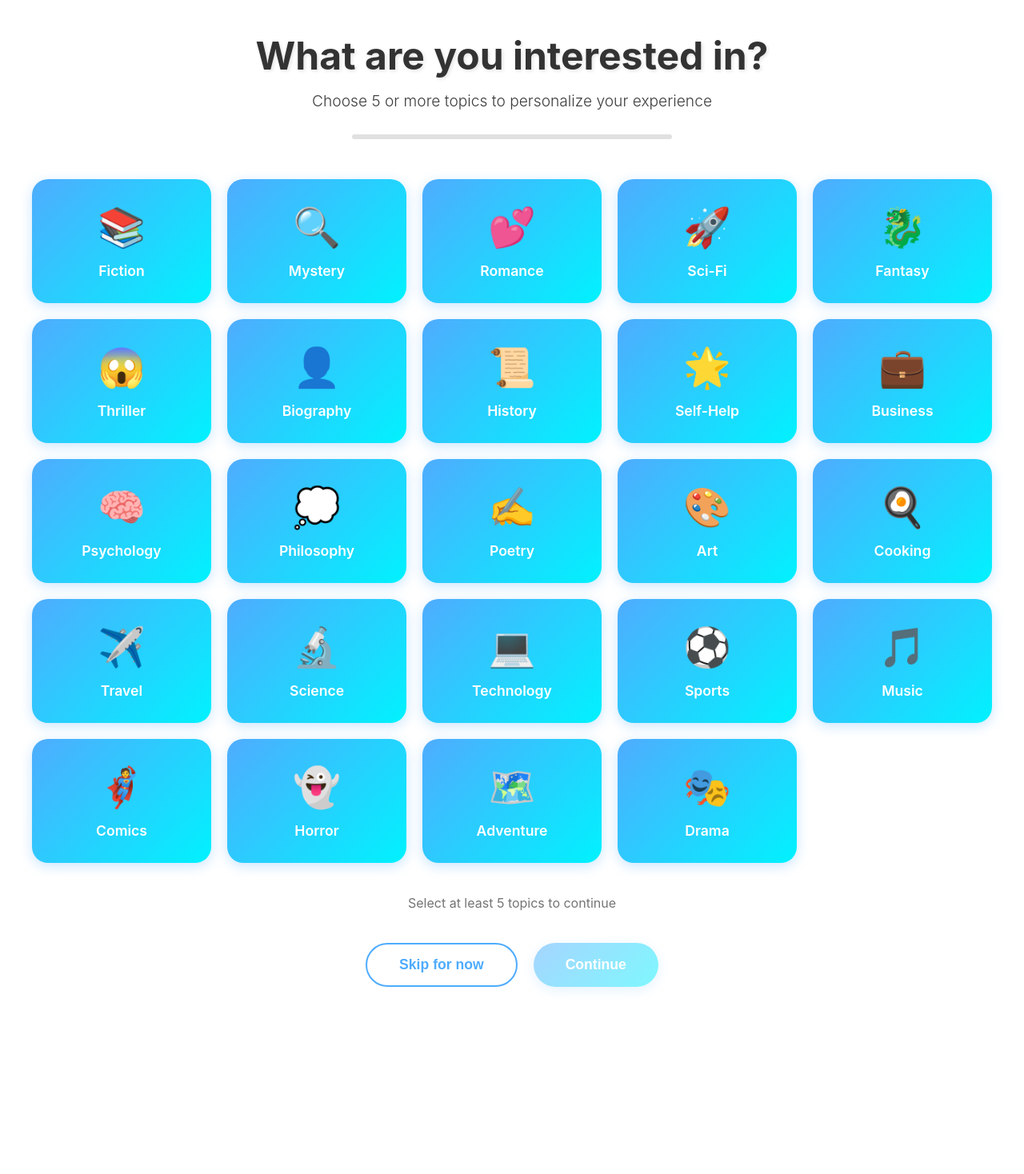
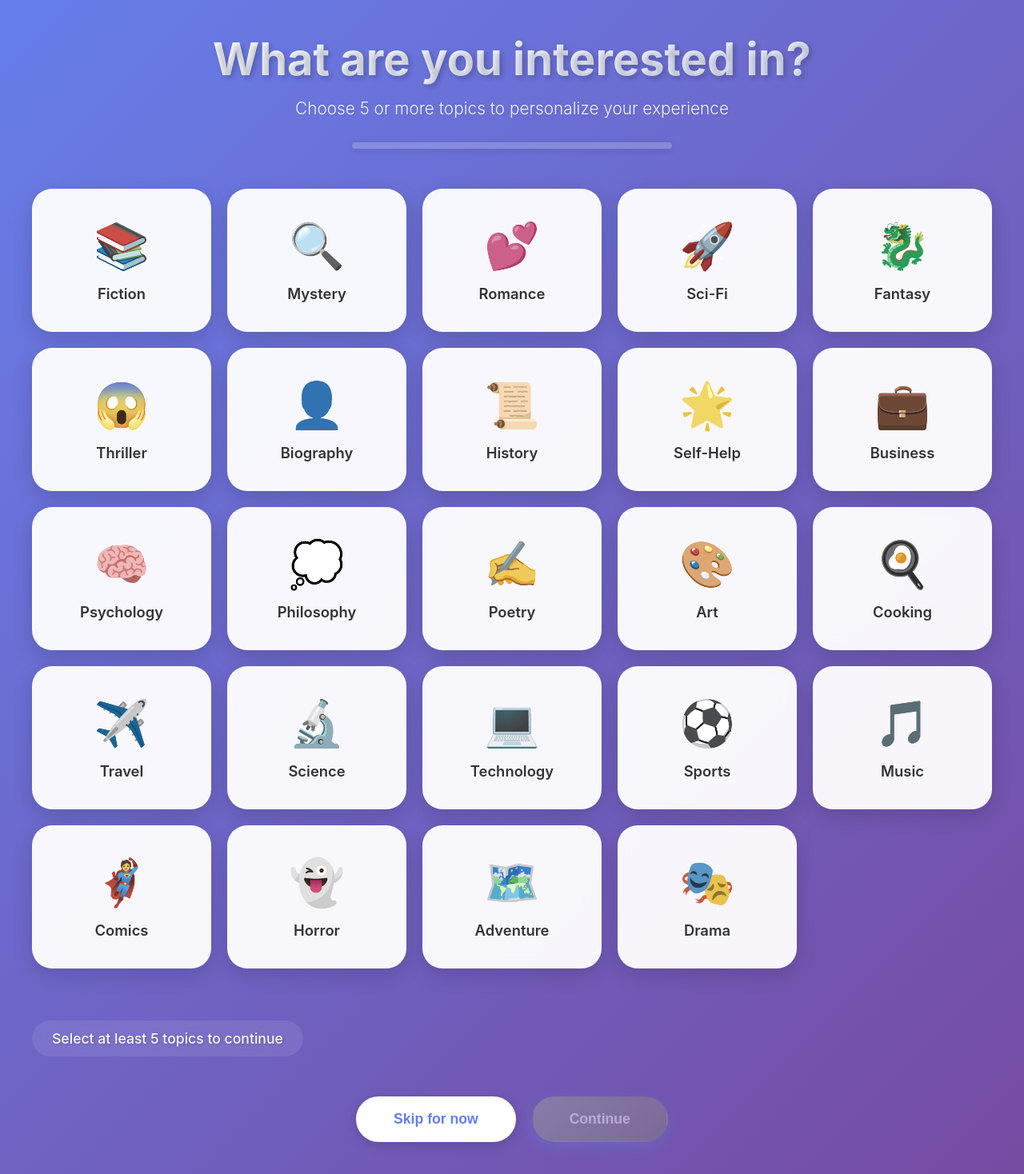
Before and after one commit to rmahale04/Book-Recommendation-System, a Flask app: template templates/interest.html in a window 1280 px wide. Shown: the whole page at 80% size. Before the commit the page ends 1239 px from the top, so only its background shows below. Run offline with Flask 3, Linux system fonts and the light colour scheme; the template is opened without the code that fills it, so the values that code supplies are empty.

Commit message:
change color to purple

```diff
--- a/templates/interest.html
+++ b/templates/interest.html
@@ -13,7 +12,7 @@
 
 body {
     font-family: -apple-system, BlinkMacSystemFont, 'Segoe UI', Roboto, Oxygen, Ubuntu, Cantarell, sans-serif;
-            background: #ffffff;
+    background: linear-gradient(135deg, #667eea 0%, #764ba2 100%);
     min-height: 100vh;
     padding: 40px 20px;
 }
@@ -25,39 +24,48 @@
 
 .header {
     text-align: center;
-            color: #333;
+    color: white;
     margin-bottom: 50px;
     animation: fadeInDown 0.8s ease;
 }
 
 .header h1 {
-            font-size: 3rem;
+    font-size: 3.5rem;
     font-weight: 700;
     margin-bottom: 15px;
-            text-shadow: 2px 2px 4px rgba(0, 0, 0, 0.1);
+    text-shadow: 3px 3px 6px rgba(0, 0, 0, 0.2);
+    background: linear-gradient(135deg, #ffffff 0%, #e0e7ff 100%);
+    -webkit-background-clip: text;
+    -webkit-text-fill-color: transparent;
+    background-clip: text;
 }
 
 .header p {
-            font-size: 1.2rem;
+    font-size: 1.3rem;
     opacity: 0.95;
     font-weight: 300;
+    color: rgba(255, 255, 255, 0.95);
+    text-shadow: 1px 1px 3px rgba(0, 0, 0, 0.1);
 }
 
 .progress-bar {
-            background: #e0e0e0;
-            height: 6px;
-            border-radius: 10px;
+    background: rgba(255, 255, 255, 0.2);
+    backdrop-filter: blur(10px);
+    height: 8px;
+    border-radius: 20px;
     margin: 30px auto;
     max-width: 400px;
     overflow: hidden;
+    box-shadow: 0 2px 10px rgba(0, 0, 0, 0.1);
 }
 
 .progress-fill {
     height: 100%;
-            background: #4facfe;
-            border-radius: 10px;
+    background: linear-gradient(90deg, #4facfe 0%, #00f2fe 100%);
+    border-radius: 20px;
     width: 0%;
-            transition: width 0.3s ease;
+    transition: width 0.5s ease;
+    box-shadow: 0 0 10px rgba(79, 172, 254, 0.5);
 }
 
 .interests-grid {
@@ -69,15 +77,17 @@
 }
 
 .interest-card {
-            background: linear-gradient(135deg, #4facfe 0%, #00f2fe 100%);
-            border-radius: 20px;
-            padding: 30px 20px;
+    background: rgba(255, 255, 255, 0.95);
+    backdrop-filter: blur(10px);
+    border-radius: 25px;
+    padding: 35px 25px;
     text-align: center;
     cursor: pointer;
     transition: all 0.3s ease;
-            box-shadow: 0 4px 15px rgba(79, 172, 254, 0.3);
+    box-shadow: 0 8px 25px rgba(0, 0, 0, 0.15);
     position: relative;
     overflow: hidden;
+    border: 2px solid rgba(255, 255, 255, 0.3);
 }
 
 .interest-card::before {
@@ -87,20 +97,22 @@
     left: 0;
     right: 0;
     bottom: 0;
-            background: linear-gradient(135deg, #0066cc 0%, #0099ff 100%);
+    background: linear-gradient(135deg, #4facfe 0%, #00f2fe 100%);
     opacity: 0;
     transition: opacity 0.3s ease;
     z-index: 0;
 }
 
 .interest-card:hover {
-            transform: translateY(-5px);
-            box-shadow: 0 8px 25px rgba(79, 172, 254, 0.4);
+    transform: translateY(-8px);
+    box-shadow: 0 12px 35px rgba(79, 172, 254, 0.4);
+    border-color: rgba(79, 172, 254, 0.5);
 }
 
 .interest-card.selected {
     transform: scale(1.05);
-            box-shadow: 0 8px 30px rgba(0, 102, 204, 0.5);
+    box-shadow: 0 10px 40px rgba(79, 172, 254, 0.6);
+    border-color: #4facfe;
 }
 
 .interest-card.selected::before {
@@ -108,25 +120,28 @@
 }
 
 .interest-icon {
-            font-size: 3rem;
+    font-size: 3.5rem;
     margin-bottom: 15px;
     position: relative;
     z-index: 1;
     transition: transform 0.3s ease;
+    filter: grayscale(0.3);
 }
 
 .interest-card:hover .interest-icon {
+    transform: scale(1.15) rotate(5deg);
+    filter: grayscale(0);
+}
+
+.interest-card.selected .interest-icon {
+    filter: grayscale(0) brightness(1.3) drop-shadow(0 0 10px rgba(255, 255, 255, 0.5));
     transform: scale(1.1);
 }
 
-        .interest-card.selected .interest-icon {
-            filter: grayscale(0) brightness(1.2);
-        }
-
 .interest-name {
-            font-size: 1.1rem;
+    font-size: 1.15rem;
     font-weight: 600;
-            color: white;
+    color: #333;
     position: relative;
     z-index: 1;
     transition: color 0.3s ease;
@@ -169,12 +186,12 @@
     display: flex;
     justify-content: center;
     gap: 20px;
-            margin-top: 40px;
+    margin-top: 50px;
     animation: fadeInUp 1s ease;
 }
 
 .btn {
-            padding: 15px 40px;
+    padding: 16px 45px;
     border: none;
     border-radius: 30px;
     font-size: 1.1rem;
@@ -183,47 +200,60 @@
     transition: all 0.3s ease;
     text-decoration: none;
     display: inline-block;
+    box-shadow: 0 4px 15px rgba(0, 0, 0, 0.15);
 }
 
 .btn-skip {
     background: white;
-            color: #4facfe;
-            border: 2px solid #4facfe;
+    color: #667eea;
+    border: 2px solid white;
 }
 
 .btn-skip:hover {
-            background: #f0f9ff;
-            transform: translateY(-2px);
+    background: rgba(255, 255, 255, 0.9);
+    transform: translateY(-3px);
+    box-shadow: 0 6px 20px rgba(255, 255, 255, 0.3);
 }
 
 .btn-continue {
     background: linear-gradient(135deg, #4facfe 0%, #00f2fe 100%);
     color: white;
-            box-shadow: 0 4px 15px rgba(79, 172, 254, 0.3);
+    box-shadow: 0 6px 20px rgba(79, 172, 254, 0.4);
+    border: 2px solid transparent;
 }
 
 .btn-continue:hover:not(:disabled) {
-            transform: translateY(-2px);
-            box-shadow: 0 6px 20px rgba(79, 172, 254, 0.4);
+    transform: translateY(-3px);
+    box-shadow: 0 8px 30px rgba(79, 172, 254, 0.5);
 }
 
 .btn-continue:disabled {
     opacity: 0.5;
     cursor: not-allowed;
+    background: linear-gradient(135deg, #a0a0a0 0%, #808080 100%);
 }
 
 .selected-count {
     text-align: center;
-            color: #666;
-            font-size: 1rem;
-            margin-top: 20px;
-            opacity: 0.9;
+    color: white;
+    font-size: 1.1rem;
+    margin-top: 25px;
+    opacity: 0.95;
+    font-weight: 500;
+    text-shadow: 1px 1px 3px rgba(0, 0, 0, 0.2);
+    background: rgba(255, 255, 255, 0.1);
+    backdrop-filter: blur(10px);
+    padding: 12px 25px;
+    border-radius: 25px;
+    display: inline-block;
+    margin-left: auto;
+    margin-right: auto;
 }
 
 @keyframes fadeInDown {
     from {
         opacity: 0;
-                transform: translateY(-20px);
+        transform: translateY(-30px);
     }
     to {
         opacity: 1;
```
Also changed, not shown: other parts of templates/interest.html (+73 -19 lines). Lines whose indentation alone changed are shown as unchanged.
